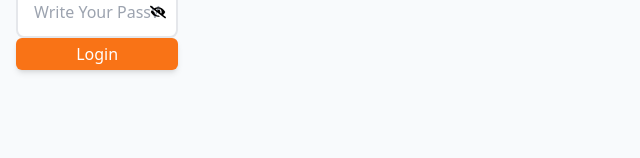
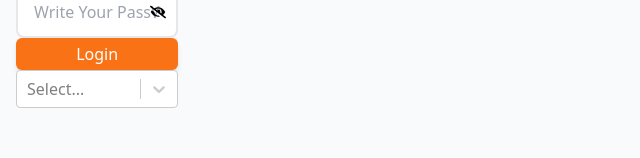
Before and after one commit to deji2ghost/newInvoice, a React (Vite) app: page / in a window 1280 px wide. Shown: the part 142-300 px from the top of the page, without its empty margins (0-640 px from the left). Built offline with nearby package versions, Linux system fonts and the light colour scheme.

Commit message:
customSelect component.

```diff
--- a/package.json
+++ b/package.json
@@ -14,7 +14,8 @@
     "react": "^18.3.1",
     "react-dom": "^18.3.1",
     "react-icons": "^5.3.0",
-    "react-loader-spinner": "^6.1.6"
+    "react-loader-spinner": "^6.1.6",
+    "react-select": "^5.8.1"
   },
   "devDependencies": {
     "@eslint/js": "^9.9.0",
--- a/src/App.tsx
+++ b/src/App.tsx
@@ -1,13 +1,20 @@
 import './App.css'
+import CustomSelect from './components/ui/CustomSelect'
 import Home from './pages/Home'
 import LoginPage from './pages/LoginPage'
 
 function App() {
+  const options = [
+    { value: "bady", label: "Bady"},
+    { value: "bead", label: "Bead"},
+    { value: "happy", label: "Happy"}
+  ]
 
   return (
     <div className='bg-slate-50 h-screen px-4'>
       <Home />
       <LoginPage />
+      <CustomSelect options={options} width='w-[13%]'/>
     </div>
   )
 }
--- /dev/null
+++ b/src/components/ui/CustomSelect.tsx
@@ -0,0 +1,43 @@
+import { useState } from "react";
+import Select, { ActionMeta, SingleValue } from "react-select";
+
+// const options = [
+//     { value: 'chocolate', label: 'Chocolate' },
+//     { value: 'strawberry', label: 'Strawberry' },
+//     { value: 'vanilla', label: 'Vanilla' },
+// ];
+
+interface OptionProps {
+  value: string;
+  label: string;
+}
+
+interface CustomSelect {
+  options: OptionProps[];
+  width: string
+}
+
+const CustomSelect = ({ options, width }: CustomSelect) => {
+  const [selectedOption, setSelectedOption] =
+    useState<SingleValue<OptionProps>>(null);
+
+  const handleChange = (
+    newValue: SingleValue<OptionProps>,
+    actionMeta: ActionMeta<OptionProps>
+  ) => {
+    console.log("handleChange", newValue, actionMeta);
+    setSelectedOption(newValue);
+  };
+
+  return (
+    <div className={`${width}`}>
+      <Select
+        defaultValue={selectedOption}
+        options={options}
+        onChange={handleChange}
+      />
+    </div>
+  );
+};
+
+export default CustomSelect;
```
Also changed, not shown: 1 other file (tests, documents, lock files or other folders).
